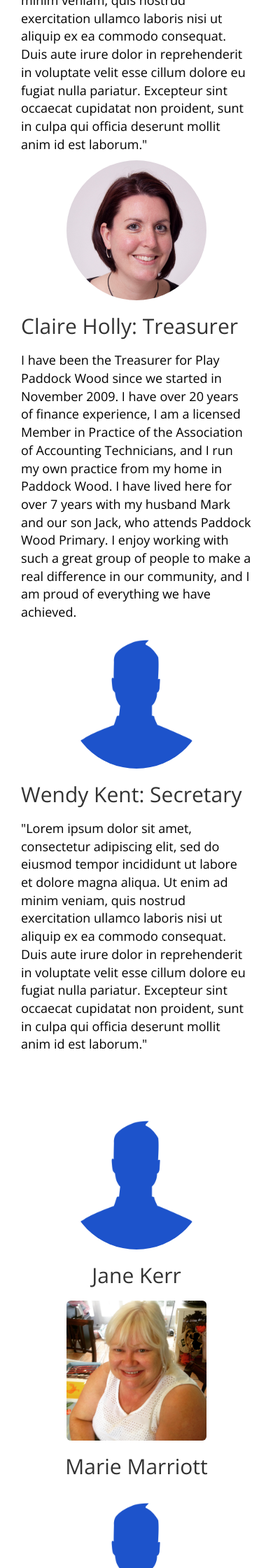
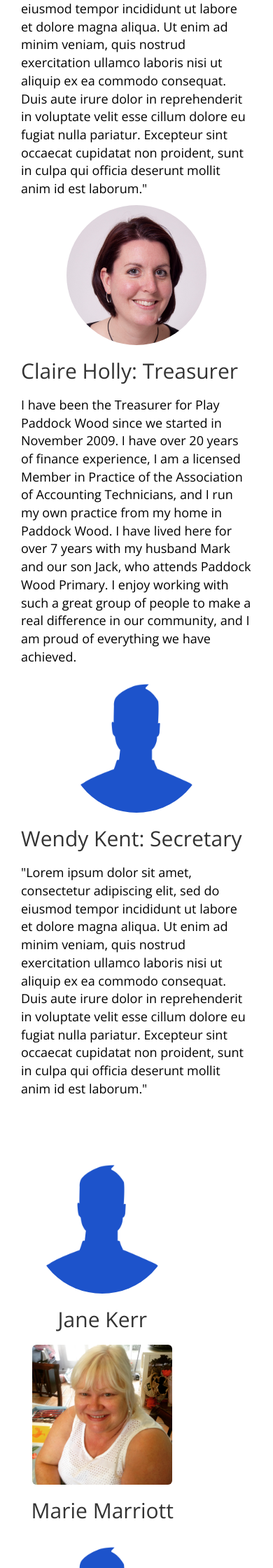
Before and after one commit to jonodrew/PPW-site, a PHP site: page /committee.php in a window 390 px wide; the page is wider, and only the part inside the window is pictured. Shown: the part 1040-3280 px from the top of that part at 70% size. Run offline with PHP 8.4, Linux system fonts and the light colour scheme; some libraries are stand-ins or nearby versions.

Commit message:
mostly fixed mobile/desktop sizes

```diff
--- a/committee.php
+++ b/committee.php
@@ -35,38 +35,38 @@
   <div class="container-fluid">
     <div class="members">
       <div class="row">
-        <div class="col-md-3">
-          <img src="/images/butterfly.png" class="img-circle">
+        <div class="col-md-3 col-xs-9">
+        <img src="/images/butterfly.png" class="img-circle img-responsive">
           <h2>Jane Kerr</h2>
         </div>
-        <div class="col-md-3">
-          <img src="/images/marie.jpg" class="img-rounded" class="img-responsive">
+        <div class="col-md-3 col-xs-9">
+          <img src="/images/marie.jpg" class="img-rounded img-responsive">
           <h2>Marie Marriott</h2>
         </div>
-        <div class="col-md-3">
+        <div class="col-md-3 col-xs-9">
           <img src="/images/butterfly.png" class="img-circle">
           <h2>Eileen Wilson</h2>
         </div>
-        <div class="col-md-3">
+        <div class="col-md-3 col-xs-9">
           <img src="/images/butterfly.png" class="img-circle">
           <h2>Alison Robinson<br></h2>
         </div>
       </div>
       <div class="bottom-row">
         <div class="row">
-          <div class="col-md-3">
+          <div class="col-md-3 col-xs-9">
             <img src="/images/butterfly.png" class="img-circle">
             <h2>Ros Tucker<br></h2>
           </div>
-          <div class="col-md-3">
+          <div class="col-md-3 col-xs-9">
             <img src="/images/butterfly.png" class="img-circle">
             <h2>David Sargisson<br></h2>
           </div>
-          <div class="col-md-3">
+          <div class="col-md-3 col-xs-9">
             <img src="/images/butterfly.png" class="img-circle">
             <h2>Town Council<br></h2>
           </div>
-          <div class="col-md-3">
+          <div class="col-md-3 col-xs-9">
             <img src="/images/butterfly.png" class="img-circle">
             <h2>Town Council<br></h2>
           </div>
@@ -115,7 +115,7 @@
           <h2>Jane Kerr<br></h2>
         </div>
         <div class="col-md-3">
-          <img src="/images/marie.jpg" class="img-rounded">
+          <img src="/images/marie.jpg" class="img-rounded img-responsive">
           <h2>Marie Marriott<br></h2>
         </div>
         <div class="col-md-3">
--- a/dist/css/main.css
+++ b/dist/css/main.css
@@ -5,7 +5,7 @@
 h1 {
 font-weight: bold;
 color: #fff;
-font-size: 64px;
+font-size: 11vh;
 }
 
 p {
@@ -122,7 +122,7 @@
   overflow:hidden;
   border-radius:50%;
 }
-.img-rounded {
+#officers > .img-rounded {
   height:200px;
   width:200px;
   overflow: hidden;
@@ -142,6 +142,11 @@
   display: block;
   margin-left: auto;
   margin-right: auto;
+  width:50vh;
+  height:50vh;
+  max-height:200px;
+  max-width:200px;
+  overflow: hidden;
 }
 .members {
   margin-top: 50px;
@@ -208,3 +213,18 @@
     display: none;
   }
 }
+.img-responsive {
+
+  display: block;
+  margin-left: auto;
+  margin-right: auto;
+}
+@media (max-width: @screen-xs) {
+  body{font-size: 10px;}
+  h1{font-size: 300em;}
+}
+
+@media (min-width: @screen-sm) {
+  body{font-size: 14px;}
+  h1{font-size: 5em;}
+}
```
